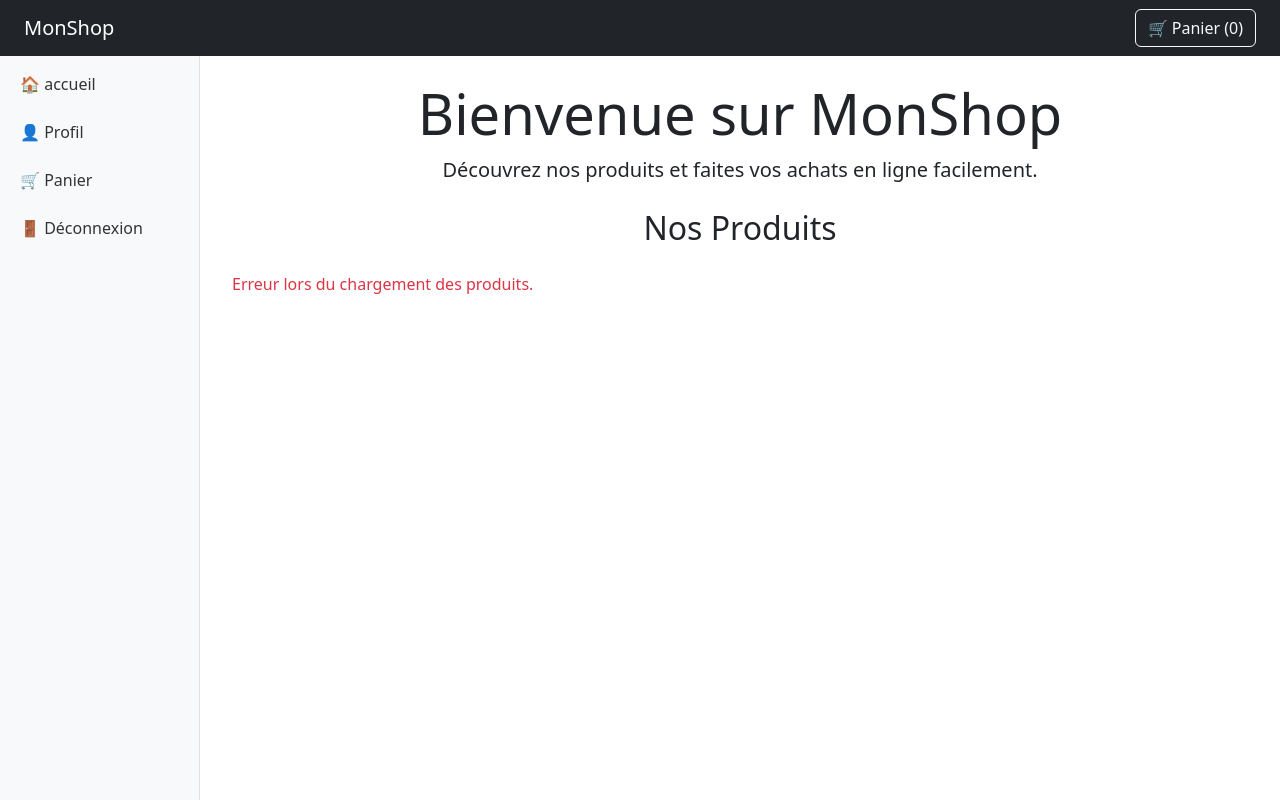
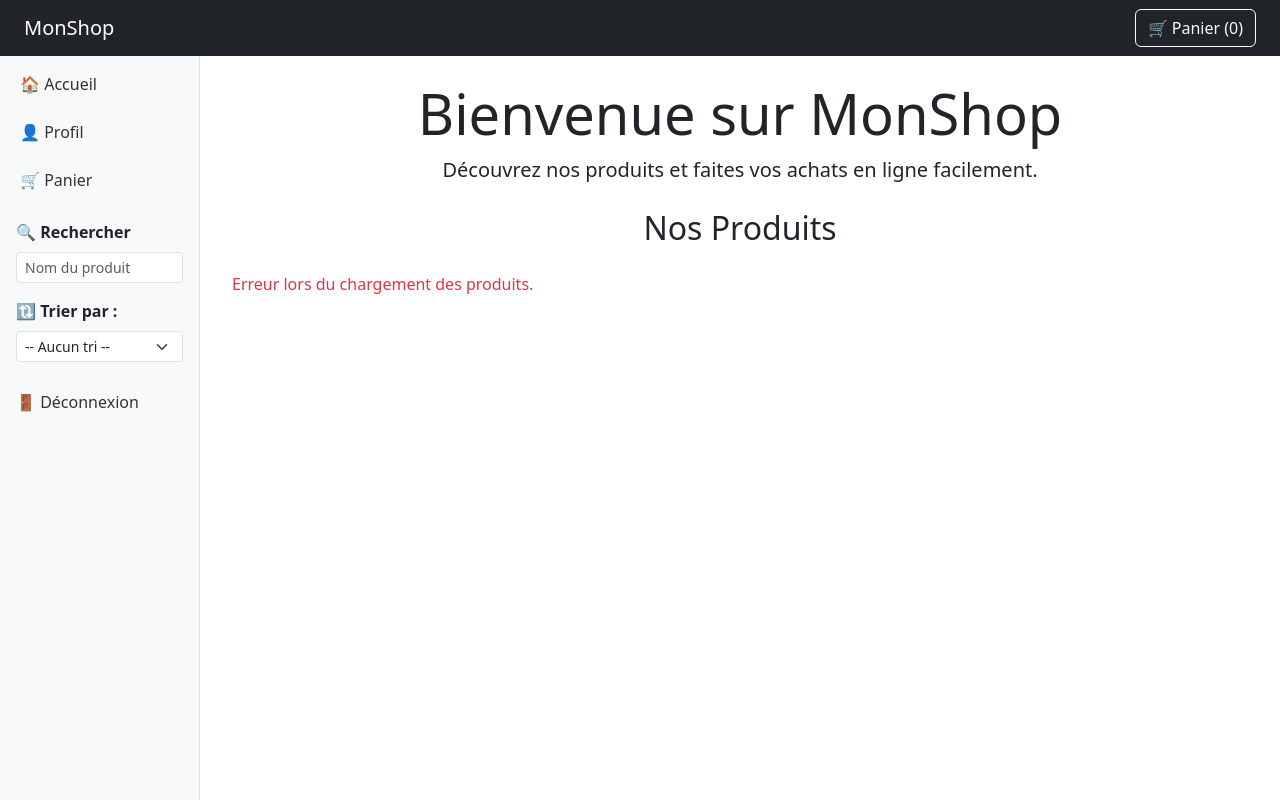
Before and after one commit to demimolchabite/site_e-commerce, a PHP site: page /accueil.php in a window 1280 px wide. Run offline with PHP 8.4, Linux system fonts and the light colour scheme; a user stored in the database is signed in.

Commit message:
ajout de reccherche et de classement

```diff
--- a/accueil.php
+++ b/accueil.php
@@ -52,8 +52,10 @@ $username = $_SESSION['username'];
     .modal {
       display: none;
       position: fixed;
-      top: 0; left: 0;
-      width: 100%; height: 100%;
+      top: 0;
+      left: 0;
+      width: 100%;
+      height: 100%;
       background-color: rgba(0,0,0,0.5);
       z-index: 9999;
     }
@@ -78,10 +80,27 @@ $username = $_SESSION['username'];
 </nav>
 
 <div class="sidebar">
-  <a href="accueil.php">🏠 accueil</a>
+  <a href="accueil.php">🏠 Accueil</a>
   <a href="profil.php">👤 Profil</a>
   <a href="panier.php">🛒 Panier</a>
-  <a href="logout.php">🚪 Déconnexion</a>
+
+  <div class="px-3 mt-3">
+    <label for="search" class="form-label"><strong>🔍 Rechercher</strong></label>
+    <input type="text" id="search" class="form-control form-control-sm" placeholder="Nom du produit" value="<?= htmlspecialchars($_GET['search'] ?? '') ?>">
+  </div>
+
+  <div class="px-3 mt-3">
+    <label for="sort-select" class="form-label"><strong>🔃 Trier par :</strong></label>
+    <select id="sort-select" class="form-select form-select-sm">
+      <option value="">-- Aucun tri --</option>
+      <option value="name-asc" <?= ($_GET['sort'] ?? '') === 'name-asc' ? 'selected' : '' ?>>Nom (A → Z)</option>
+      <option value="name-desc" <?= ($_GET['sort'] ?? '') === 'name-desc' ? 'selected' : '' ?>>Nom (Z → A)</option>
+      <option value="price-asc" <?= ($_GET['sort'] ?? '') === 'price-asc' ? 'selected' : '' ?>>Prix (croissant)</option>
+      <option value="price-desc" <?= ($_GET['sort'] ?? '') === 'price-desc' ? 'selected' : '' ?>>Prix (décroissant)</option>
+    </select>
+  </div>
+
+  <a href="logout.php" class="mt-3 d-block px-3">🚪 Déconnexion</a>
 </div>
 
 <div class="main-content">
@@ -96,7 +115,7 @@ $username = $_SESSION['username'];
   </div>
 </div>
 
-<!-- MODALE produit -->
+<!-- Modale produit -->
 <div id="product-modal" class="modal">
   <div class="modal-content">
     <button onclick="fermerModal()" style="position:absolute; top:10px; right:15px;" class="btn btn-sm btn-danger">✖</button>
@@ -122,8 +141,10 @@ $username = $_SESSION['username'];
 const currentPage = parseInt(params.get("page")) || 1;
 const produitsParPage = 8;
 const offset = (currentPage - 1) * produitsParPage;
+const critereTri = params.get("sort") || "";
+const motCleRecherche = (params.get("search") || "").toLowerCase();
 
-  fetch(`https://dummyjson.com/products?limit=${produitsParPage}&skip=${offset}`)
+fetch("https://dummyjson.com/products?limit=100")
   .then(res => res.json())
   .then(data => {
     if (!data.products || data.products.length === 0) {
@@ -131,9 +152,38 @@ $username = $_SESSION['username'];
       return;
     }
 
-      data.products.forEach(prod => {
+    // Filtrer par recherche
+    let produitsFiltres = data.products.filter(prod =>
+      prod.title.toLowerCase().includes(motCleRecherche)
+    );
+
+    // Trier les produits
+    function trierProduits(produits, critere) {
+      switch (critere) {
+        case "name-asc": return produits.sort((a, b) => a.title.localeCompare(b.title));
+        case "name-desc": return produits.sort((a, b) => b.title.localeCompare(a.title));
+        case "price-asc": return produits.sort((a, b) => a.price - b.price);
+        case "price-desc": return produits.sort((a, b) => b.price - a.price);
+        default: return produits;
+      }
+    }
+
+    const produitsTries = trierProduits(produitsFiltres, critereTri);
+
+    // Cacher les produits pour la pagination
+    produitsTries.forEach(prod => {
       produitsCache[prod.id] = prod;
+    });
 
+    const pageProduits = produitsTries.slice(offset, offset + produitsParPage);
+
+    if (pageProduits.length === 0) {
+      produitsDiv.innerHTML = '<p class="text-center">Aucun produit trouvé.</p>';
+      return;
+    }
+
+    // Afficher les produits
+    pageProduits.forEach(prod => {
       const col = document.createElement("div");
       col.className = "col-12 col-sm-6 col-md-4 col-lg-3";
       col.innerHTML = `
@@ -149,52 +199,37 @@ $username = $_SESSION['username'];
       produitsDiv.appendChild(col);
     });
 
-      // Ajout pagination
-      // Ajout pagination avancée
-return fetch("https://dummyjson.com/products")
-  .then(res => res.json())
-  .then(allData => {
-    const totalProduits = allData.total || 0;
+    // Pagination
+    const totalProduits = produitsTries.length;
     const totalPages = Math.ceil(totalProduits / produitsParPage);
     const paginationDiv = document.createElement("div");
     paginationDiv.className = "text-center mt-4";
 
     const createButton = (label, page, disabled = false, active = false) => {
       const btn = document.createElement("a");
-      btn.href = `accueil.php?page=${page}`;
+      btn.href = `accueil.php?page=${page}&sort=${critereTri}&search=${encodeURIComponent(motCleRecherche)}`;
       btn.textContent = label;
       btn.className = "btn btn-outline-primary mx-1";
-
       if (disabled) {
         btn.classList.add("disabled");
         btn.tabIndex = -1;
         btn.style.pointerEvents = "none";
       }
-
-      if (active) {
-        btn.classList.add("active");
-      }
-
+      if (active) btn.classList.add("active");
       return btn;
     };
 
-    // << First
     paginationDiv.appendChild(createButton("«", 1, currentPage === 1));
-    // < Previous
     paginationDiv.appendChild(createButton("‹", currentPage - 1, currentPage === 1));
 
-    const pageLinks = [];
     const maxPagesToShow = 5;
     let startPage = Math.max(1, currentPage - 2);
     let endPage = Math.min(totalPages, currentPage + 2);
 
-    if (currentPage <= 3) {
-      endPage = Math.min(totalPages, 5);
-    }
-    if (currentPage >= totalPages - 2) {
-      startPage = Math.max(1, totalPages - 4);
-    }
+    if (currentPage <= 3) endPage = Math.min(totalPages, 5);
+    if (currentPage >= totalPages - 2) startPage = Math.max(1, totalPages - 4);
 
+    const pageLinks = [];
     if (startPage > 1) {
       pageLinks.push(createButton("1", 1));
       if (startPage > 2) {
@@ -221,20 +256,17 @@ return fetch("https://dummyjson.com/products")
 
     pageLinks.forEach(btn => paginationDiv.appendChild(btn));
 
-    // > Next
     paginationDiv.appendChild(createButton("›", currentPage + 1, currentPage === totalPages));
-    // >> Last
     paginationDiv.appendChild(createButton("»", totalPages, currentPage === totalPages));
 
     produitsDiv.parentElement.appendChild(paginationDiv);
-  });
-
   })
   .catch(error => {
     produitsDiv.innerHTML = '<p class="text-danger">Erreur lors du chargement des produits.</p>';
     console.error("Erreur API :", error);
   });
 
+// Modale
 function afficherDetailsProduit(id) {
   const prod = produitsCache[id];
   if (!prod) return;
@@ -264,11 +296,10 @@ return fetch("https://dummyjson.com/products")
 
 window.onclick = function(event) {
   const modal = document.getElementById("product-modal");
-    if (event.target === modal) {
-      fermerModal();
-    }
+  if (event.target === modal) fermerModal();
 };
 
+// Panier
 function ajouterAuPanier(id, quantite = 1) {
   let panier = JSON.parse(localStorage.getItem(keyPanier)) || [];
   quantite = parseInt(quantite);
@@ -291,6 +322,22 @@ return fetch("https://dummyjson.com/products")
   document.getElementById("cart-count").textContent = total;
 }
 
+// Recherche et tri
+const sortSelect = document.getElementById("sort-select");
+sortSelect.addEventListener("change", () => {
+  params.set("sort", sortSelect.value);
+  params.set("page", "1");
+  window.location.href = "accueil.php?" + params.toString();
+});
+
+document.getElementById("search").addEventListener("keypress", e => {
+  if (e.key === "Enter") {
+    params.set("search", document.getElementById("search").value);
+    params.set("page", "1");
+    window.location.href = "accueil.php?" + params.toString();
+  }
+});
+
 majCompteurPanier();
 </script>
 
```
Also changed, not shown: README.md. Lines whose indentation alone changed are shown as unchanged.
